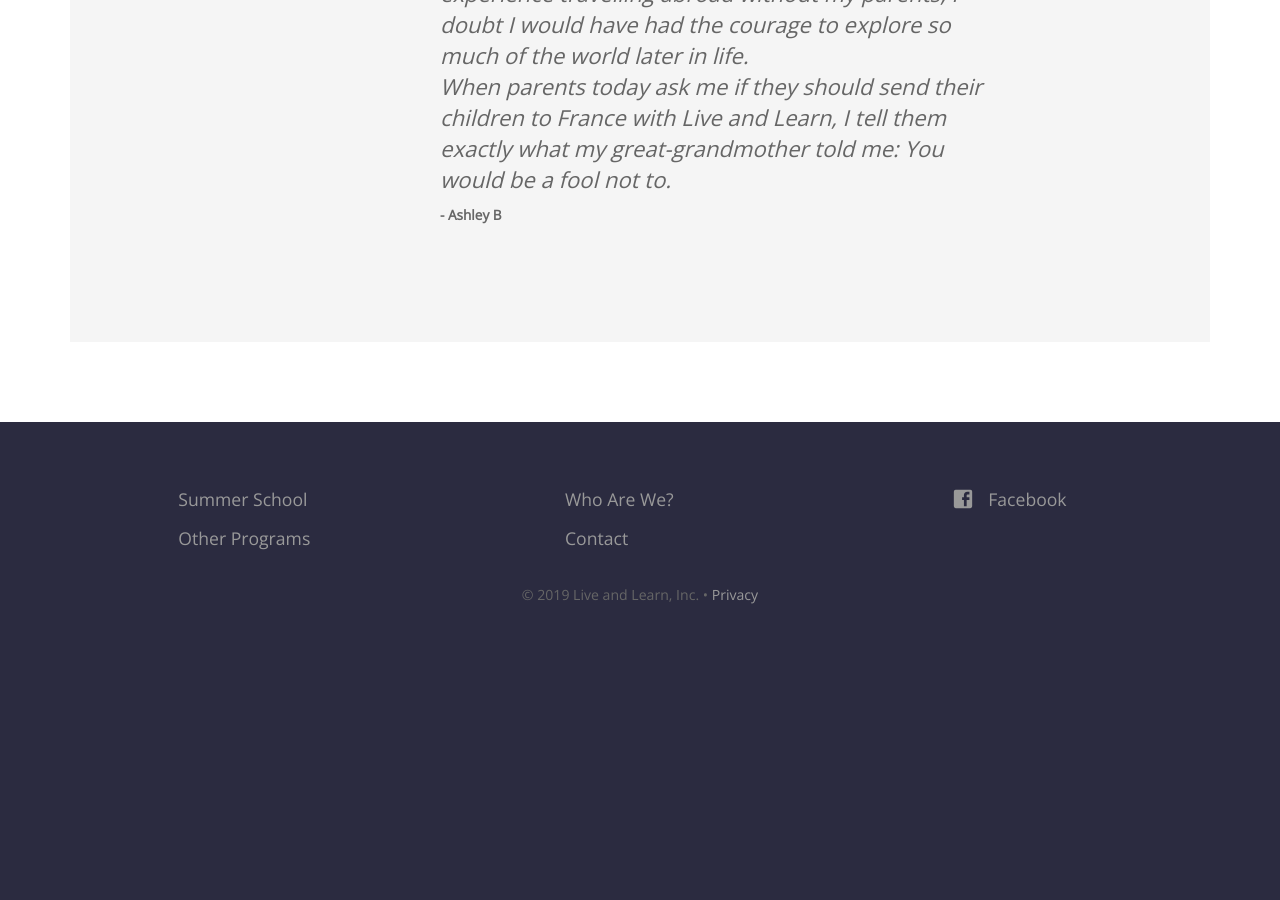
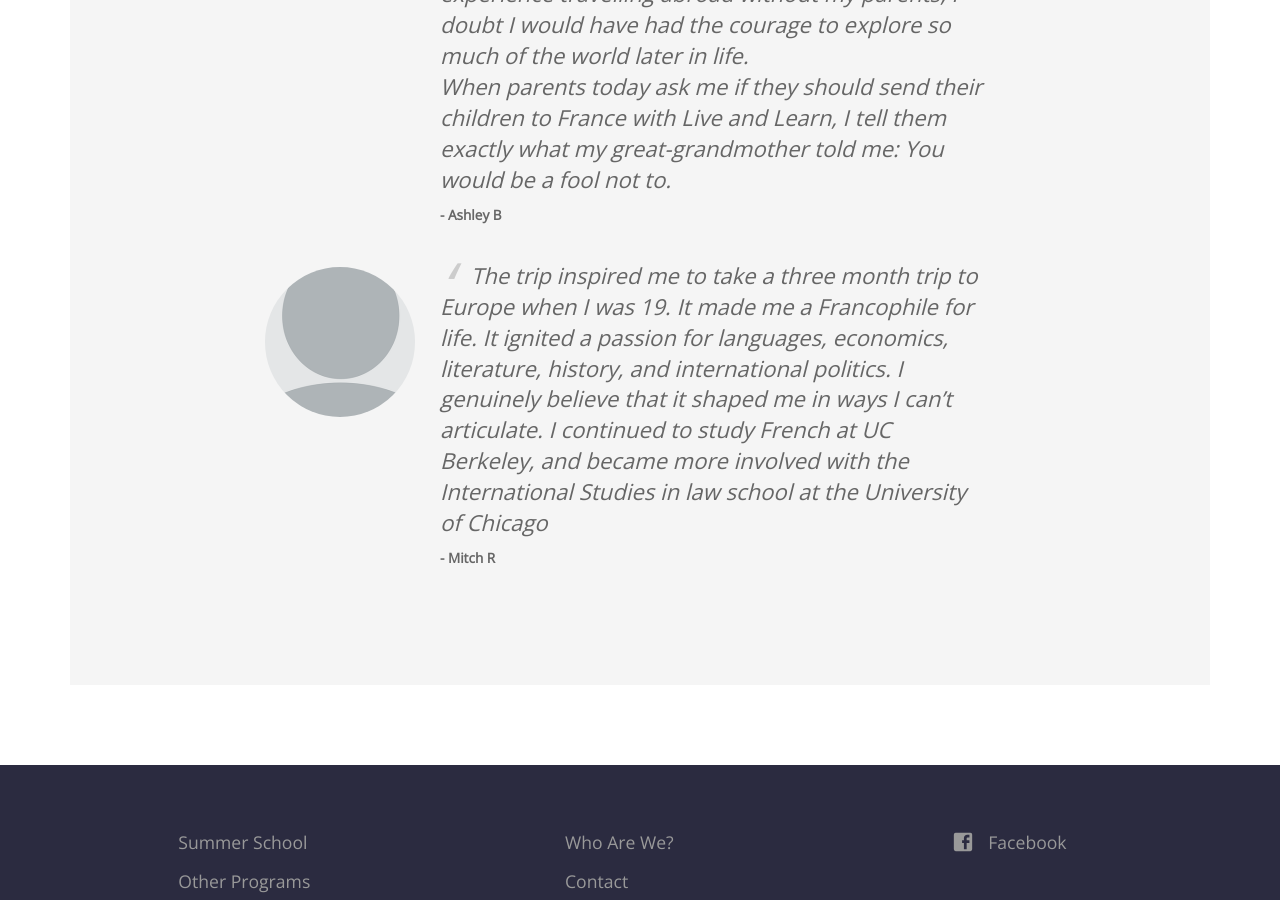
Before and after one commit to baritchie/project1, a Jekyll site: the page built from testimonials.html, in a window 1280 px wide and 900 px high, scrolled down 864 px. Built offline with Jekyll 4.4.1, drawn with Linux system fonts in a browser that asks for light colours; before the commit the page ends 1519 px from its top, so only the background shows below that.

Commit message:
Updated 'testimonials.html' via CloudCannon

```diff
--- a/testimonials.html
+++ b/testimonials.html
@@ -30,5 +30,18 @@ description: See what others have had to say!
 				</blockquote>
 			</div>
 		</div>
+		<div class="container flex">
+			<div class="testimonial-block">
+				<div class="square-image"><img alt="Jim James" class="editable" src="/uploads/blank-profile-picture-973460-640.png" width="600" /></div>
+				<blockquote>
+					<p class="editable">
+						The trip inspired me to take a three month trip to Europe when I was 19. It made me a Francophile for life. It ignited a passion for languages, economics, literature, history, and international politics. I genuinely believe that it shaped me in ways I can’t articulate. I continued to study French at UC Berkeley, and became more involved with the International Studies in law school at the University of Chicago
+					</p>
+					<p class="editable author">
+						- Mitch R
+					</p>
+				</blockquote>
+			</div>
+		</div>
 	</section>
 </div>
```
